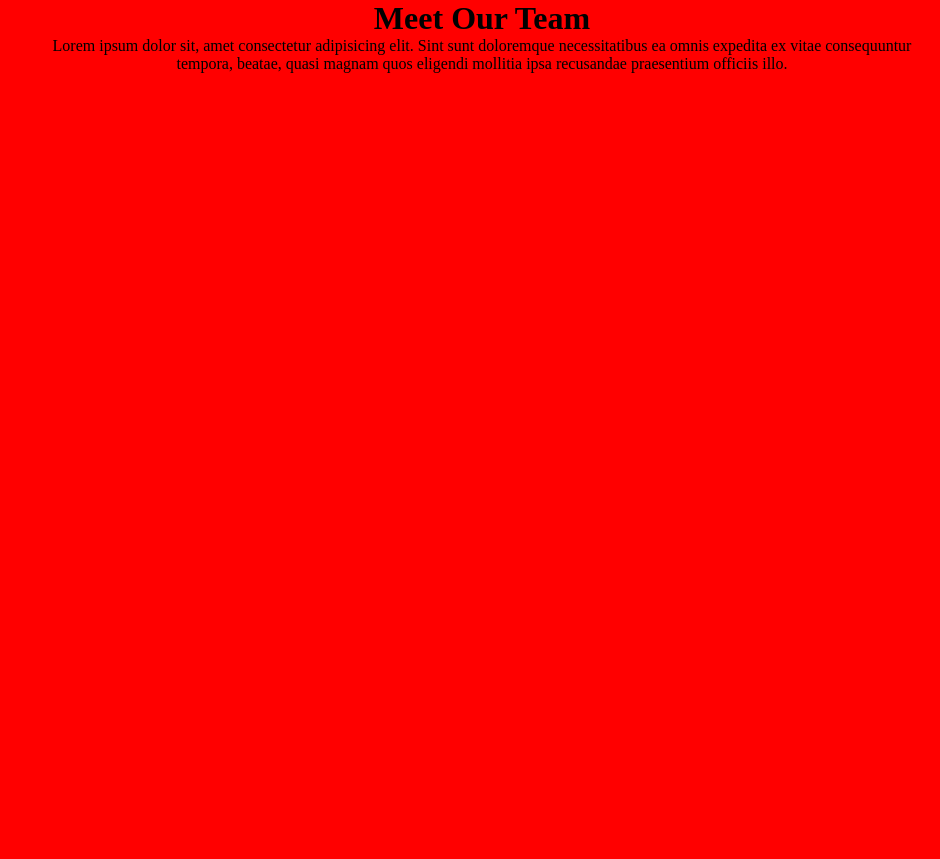
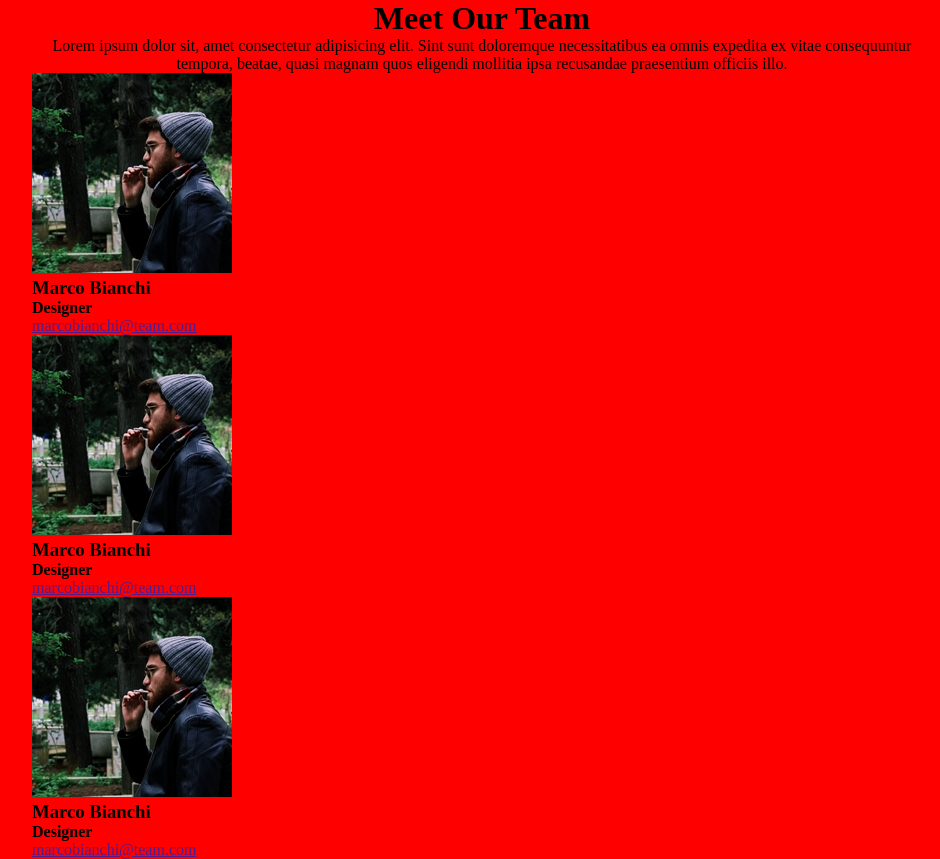
Before and after one commit to LudwigEffort/html-css-float-cards, a plain HTML site: page index.html in a window 1280 px wide. Shown: the whole page, without its empty margins (158-1098 px from the left). Before the commit the page ends 800 px from the top, so only its background shows below. Drawn offline with Linux system fonts and the light colour scheme.

Commit message:
add first label

```diff
--- a/index.html
+++ b/index.html
@@ -10,19 +10,39 @@
 </head>
 
 <body>
-    <header>
-        <h1>Meet Our Team</h1>
-        <p>Lorem ipsum dolor sit, amet consectetur adipisicing elit. Sint sunt doloremque necessitatibus ea omnis expedita ex vitae consequuntur tempora, beatae, quasi magnam quos eligendi mollitia ipsa recusandae praesentium officiis illo.</p>
-    </header>
+    <main class="container">
+        <header>
+            <h1>Meet Our Team</h1>
+            <p>Lorem ipsum dolor sit, amet consectetur adipisicing elit. Sint sunt doloremque necessitatibus ea omnis expedita ex vitae consequuntur tempora, beatae, quasi magnam quos eligendi mollitia ipsa recusandae praesentium officiis illo.</p>
+        </header>
 
-    <section>
+
 
         <!-- Div 1 -->
-        <div>
-
+        <div class="label">
+            <img src="img/male1.png" alt="" class="img_left">
+            <h3>Marco Bianchi</h3>
+            <h4>Designer</h4>
+            <a href="">marcobianchi@team.com</a>
         </div>
 
-    </section>
+        <div class="label">
+            <img src="img/male1.png" alt="" class="img_left">
+            <h3>Marco Bianchi</h3>
+            <h4>Designer</h4>
+            <a href="">marcobianchi@team.com</a>
+        </div>
+
+        <div class="label">
+            <img src="img/male1.png" alt="" class="img_left">
+            <h3>Marco Bianchi</h3>
+            <h4>Designer</h4>
+            <a href="">marcobianchi@team.com</a>
+        </div>
+
+
+    </main>
+
 </body>
 
 </html>
```
